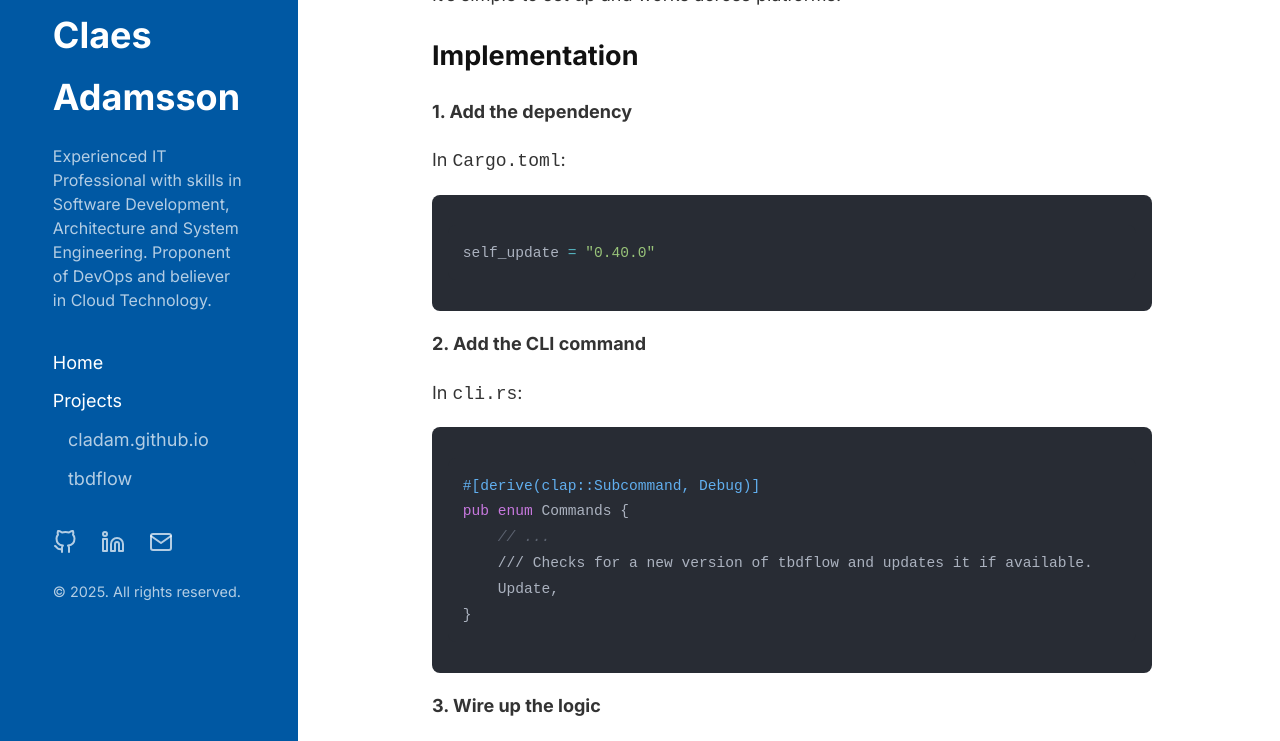
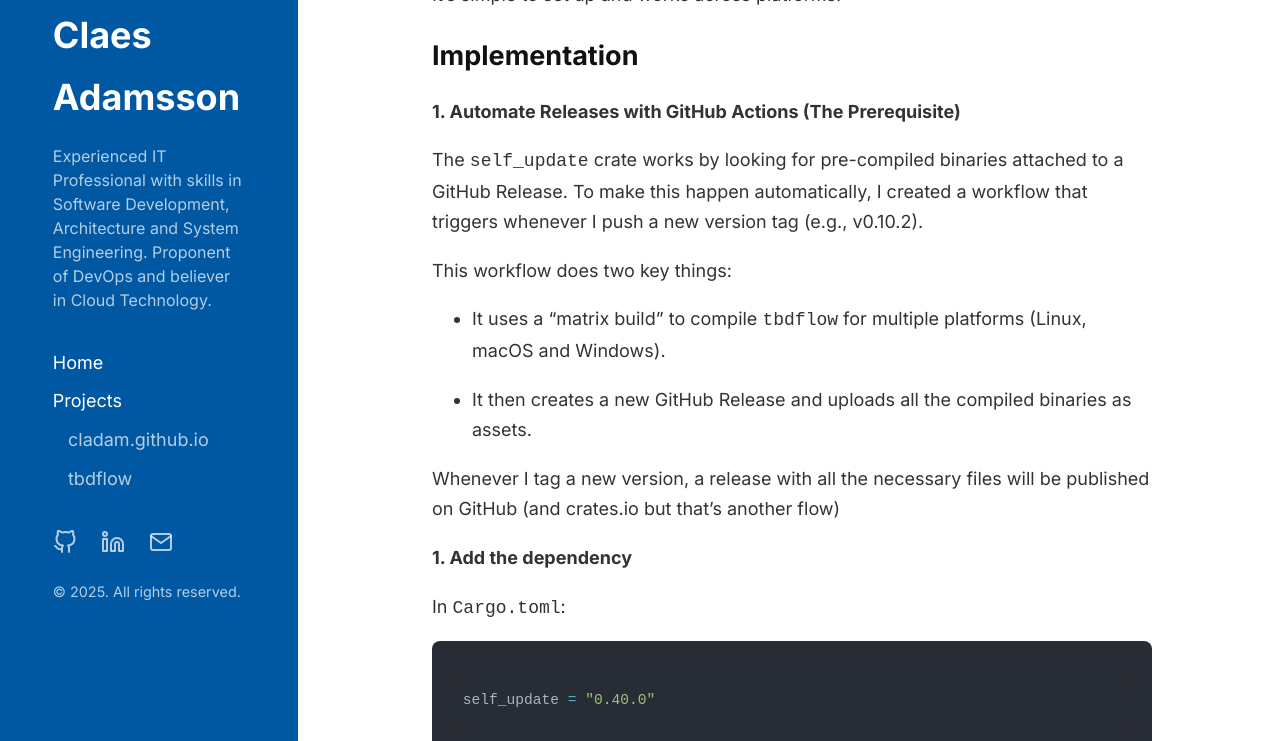
Before and after one commit to cladam/cladam.github.io, a Jekyll site: the page built from _posts/2025-08-09-stop-reinstalling.md, in a window 1280 px wide and 900 px high, scrolled down 1253 px, cut to the strip 159-900 px from the top of the window. Built offline with Jekyll 4.4.1, drawn with Linux system fonts in a browser that asks for light colours.

Commit message:
fix(blog): Update article

```diff
--- a/_posts/2025-08-09-stop-reinstalling.md
+++ b/_posts/2025-08-09-stop-reinstalling.md
@@ -47,6 +47,18 @@ It’s simple to set up and works across platforms.
 
 
 ## Implementation
+
+**1. Automate Releases with GitHub Actions (The Prerequisite)**
+
+The `self_update` crate works by looking for pre-compiled binaries attached to a GitHub Release. To make this happen automatically, I created a workflow that triggers whenever I push a new version tag (e.g., v0.10.2).
+
+This workflow does two key things:
+
+* It uses a "matrix build" to compile `tbdflow` for multiple platforms (Linux, macOS and Windows).
+
+* It then creates a new GitHub Release and uploads all the compiled binaries as assets.
+
+Whenever I tag a new version, a release with all the necessary files will be published on GitHub (and crates.io but that's another flow)
 
 **1. Add the dependency**
 
```
